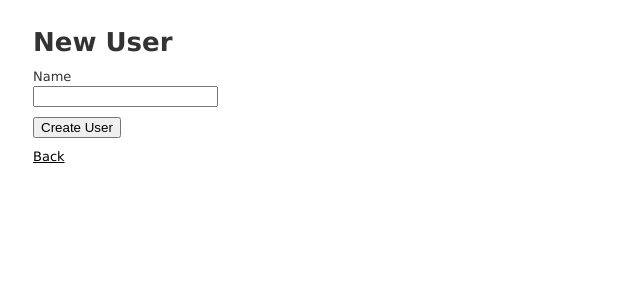
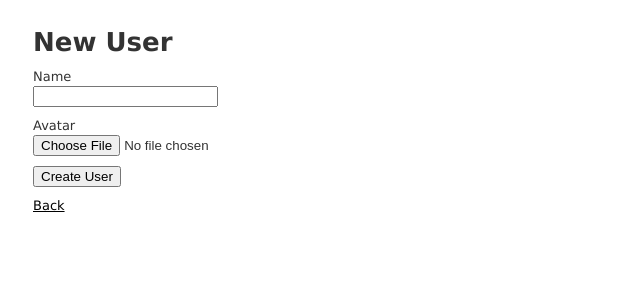
Before and after one commit to 8mo10dance/gaco3, a Rails app: page /users/new in a window 1280 px wide. Shown: the top 300 px of the page, without its empty margins (0-640 px from the left). Run offline with Rails 7, Linux system fonts and the light colour scheme; style sheets or scripts are compiled from the project's sources.

Commit message:
Add avatar upload form

```diff
--- a/r04/myapp/app/controllers/users_controller.rb
+++ b/r04/myapp/app/controllers/users_controller.rb
@@ -65,6 +65,6 @@ class UsersController < ApplicationController
 
     # Only allow a list of trusted parameters through.
     def user_params
-      params.require(:user).permit(:name)
+      params.require(:user).permit(:name, :avatar)
     end
 end
--- a/r04/myapp/app/views/users/_form.html.erb
+++ b/r04/myapp/app/views/users/_form.html.erb
@@ -16,6 +16,11 @@
     <%= form.text_field :name %>
   </div>
 
+  <div class="field">
+    <%= form.label :avatar %>
+    <%= form.file_field :avatar %>
+  </div>
+
   <div class="actions">
     <%= form.submit %>
   </div>
--- a/r04/myapp/app/views/users/show.html.erb
+++ b/r04/myapp/app/views/users/show.html.erb
@@ -4,6 +4,11 @@
   <strong>Name:</strong>
   <%= @user.name %>
 </p>
+<% if @user.avatar.present? %>
+  <p>
+    <%= image_tag @user.avatar.url, alt: "ユーザーのアバター画像" %>
+  </p>
+<% end %>
 
 <%= link_to 'Edit', edit_user_path(@user) %> |
 <%= link_to 'Back', users_path %>
```
Also changed, not shown: r04/myapp/spec/requests/users_spec.rb (+4 -1 lines), r04/myapp/spec/fixtures/files/test_image.png (added).
